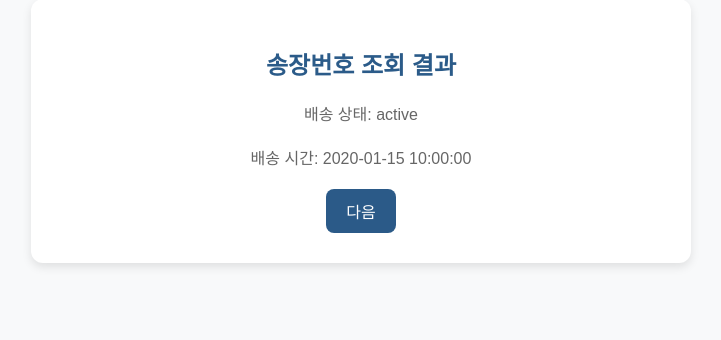
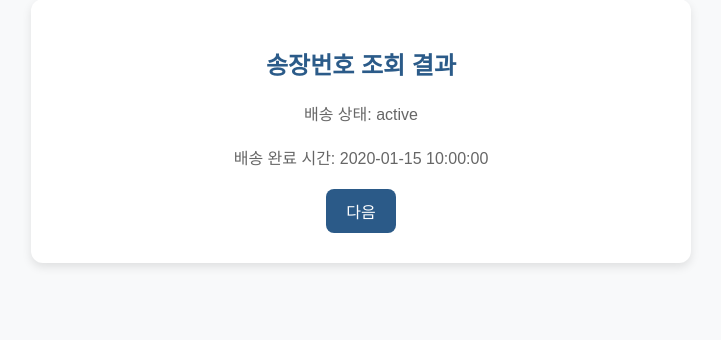
Before and after one commit to sdefgbhnjmj/100_percent_refund_page, a Flask app: template templates/tracking_result.html in a window 1280 px wide. Shown: the part 269-609 px from the top of the page, without its empty margins (279-1000 px from the left). Run offline with Flask 2, Linux system fonts and the light colour scheme; the template is opened without the code that fills it: most values are stand-ins (such as "Sample title", 1, 10 or a date in 2020).

Commit message:
Flask 웹페이지 배포 준비 완료

```diff
--- a/templates/tracking_result.html
+++ b/templates/tracking_result.html
@@ -55,7 +55,7 @@
         <h1>송장번호 조회 결과</h1>
         {% if tracking_info.status %}
             <p>배송 상태: {{ tracking_info.status }}</p>
-            <p>배송 시간: {{ tracking_info.time }}</p>
+            <p>배송 완료 시간: {{ tracking_info.time }}</p>
         {% else %}
             <p>{{ tracking_info.error }}</p>
         {% endif %}
```
